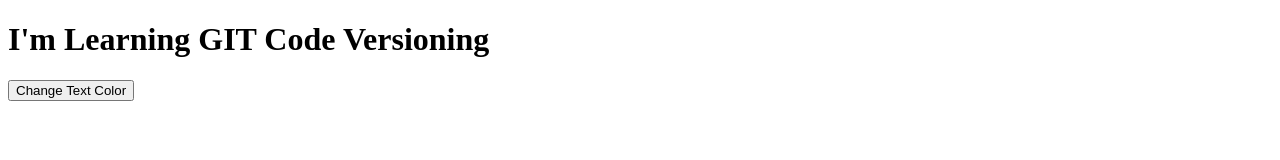
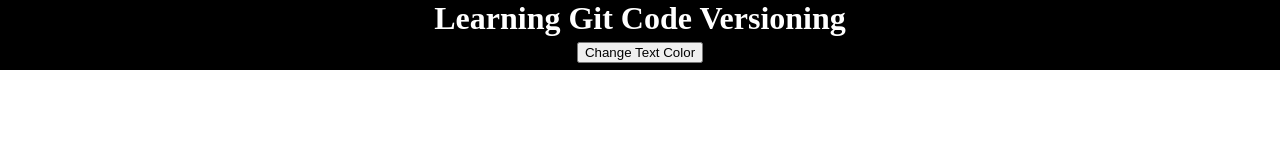
Before and after one commit to 404Kaizer/git-code-versioning, a plain HTML site: page index.html in a window 1280 px wide. Drawn offline with Linux system fonts and the light colour scheme.

Commit message:
Modified index.html

```diff
--- a/index.html
+++ b/index.html
@@ -6,11 +6,11 @@
     <meta name="viewport" content="width=device-width, initial-scale=1.0">
     <title>Git Versioning</title>
 </head>
-<body>
-    <div>
-        <h1 id="text">I'm Learning GIT Code Versioning</h1>
-        <button id="changeTextBtn">Change Text Color</button>
-    </div>
+<body style="margin: 0; padding: 0; box-sizing: border-box;">
+    <header align="center" style="background-color: black; height: 70px;">
+        <h1 id="text" style="color: white; margin: 0;">Learning Git Code Versioning</h1>
+        <button style="margin-top: 5px;" align="center" id="changeTextBtn">Change Text Color</button>
+    </header>
 </body>
 
 <script src="app.js"></script>
```
